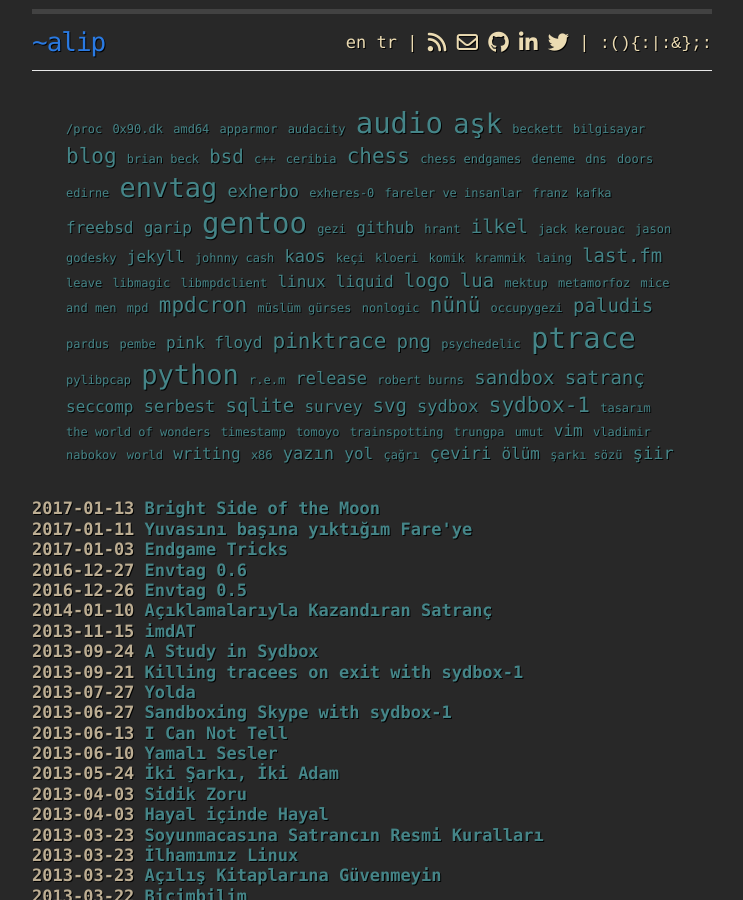
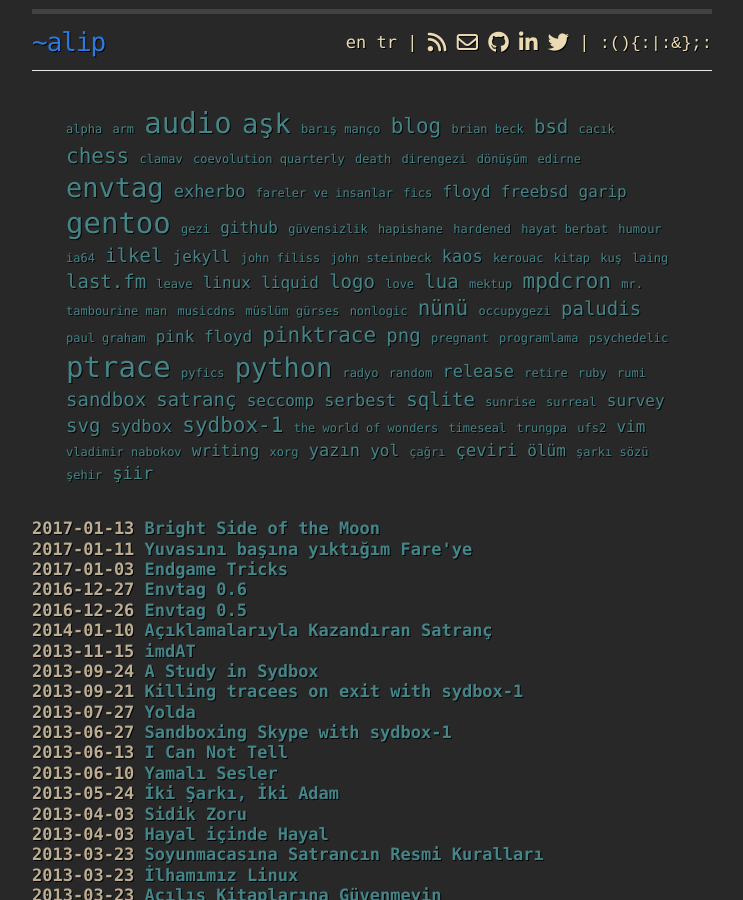
Before and after one commit to 190543/190543.github.io, a Jekyll site: the page built from index.html, in a window 1280 px wide and 900 px high. Shown: the whole window, without its empty margins (268-1011 px from the left). Built offline with Jekyll 4.4.1, drawn with Linux system fonts in a browser that asks for light colours; nearby versions of some CDN libraries; some of the changed text lies outside the part shown.

Commit message:
fuck: 10 years

```diff
--- a/_includes/cloud.html
+++ b/_includes/cloud.html
@@ -1,102 +1,102 @@
 <div id="htmltagcloud">
-<span class="tagcloud0"><a href="{{ site.url }}//tags/#tag-:proc">/proc</a></span>
-<span class="tagcloud0"><a href="{{ site.url }}//tags/#tag-0x90.dk">0x90.dk</a></span>
-<span class="tagcloud0"><a href="{{ site.url }}//tags/#tag-amd64">amd64</a></span>
-<span class="tagcloud0"><a href="{{ site.url }}//tags/#tag-apparmor">apparmor</a></span>
-<span class="tagcloud0"><a href="{{ site.url }}//tags/#tag-audacity">audacity</a></span>
+<span class="tagcloud0"><a href="{{ site.url }}//tags/#tag-alpha">alpha</a></span>
+<span class="tagcloud0"><a href="{{ site.url }}//tags/#tag-arm">arm</a></span>
 <span class="tagcloud13"><a href="{{ site.url }}//tags/#tag-audio">audio</a></span>
 <span class="tagcloud12"><a href="{{ site.url }}//tags/#tag-ask">aşk</a></span>
-<span class="tagcloud0"><a href="{{ site.url }}//tags/#tag-beckett">beckett</a></span>
-<span class="tagcloud0"><a href="{{ site.url }}//tags/#tag-bilgisayar">bilgisayar</a></span>
+<span class="tagcloud0"><a href="{{ site.url }}//tags/#tag-baris_manco">barış manço</a></span>
 <span class="tagcloud9"><a href="{{ site.url }}//tags/#tag-blog">blog</a></span>
 <span class="tagcloud0"><a href="{{ site.url }}//tags/#tag-brian_beck">brian beck</a></span>
 <span class="tagcloud7"><a href="{{ site.url }}//tags/#tag-bsd">bsd</a></span>
-<span class="tagcloud0"><a href="{{ site.url }}//tags/#tag-cplusplus">c++</a></span>
-<span class="tagcloud0"><a href="{{ site.url }}//tags/#tag-ceribia">ceribia</a></span>
+<span class="tagcloud0"><a href="{{ site.url }}//tags/#tag-cacik">cacık</a></span>
 <span class="tagcloud9"><a href="{{ site.url }}//tags/#tag-chess">chess</a></span>
-<span class="tagcloud0"><a href="{{ site.url }}//tags/#tag-chess_endgames">chess endgames</a></span>
-<span class="tagcloud0"><a href="{{ site.url }}//tags/#tag-deneme">deneme</a></span>
-<span class="tagcloud0"><a href="{{ site.url }}//tags/#tag-dns">dns</a></span>
-<span class="tagcloud0"><a href="{{ site.url }}//tags/#tag-doors">doors</a></span>
+<span class="tagcloud0"><a href="{{ site.url }}//tags/#tag-clamav">clamav</a></span>
+<span class="tagcloud0"><a href="{{ site.url }}//tags/#tag-coevolution_quarterly">coevolution quarterly</a></span>
+<span class="tagcloud0"><a href="{{ site.url }}//tags/#tag-death">death</a></span>
+<span class="tagcloud0"><a href="{{ site.url }}//tags/#tag-direngezi">direngezi</a></span>
+<span class="tagcloud0"><a href="{{ site.url }}//tags/#tag-donusum">dönüşüm</a></span>
 <span class="tagcloud0"><a href="{{ site.url }}//tags/#tag-edirne">edirne</a></span>
 <span class="tagcloud12"><a href="{{ site.url }}//tags/#tag-envtag">envtag</a></span>
 <span class="tagcloud17"><a href="{{ site.url }}//tags/#tag-exherbo">exherbo</a></span>
-<span class="tagcloud0"><a href="{{ site.url }}//tags/#tag-exheresminus0">exheres-0</a></span>
 <span class="tagcloud0"><a href="{{ site.url }}//tags/#tag-fareler_ve_insanlar">fareler ve insanlar</a></span>
-<span class="tagcloud0"><a href="{{ site.url }}//tags/#tag-franz_kafka">franz kafka</a></span>
+<span class="tagcloud0"><a href="{{ site.url }}//tags/#tag-fics">fics</a></span>
+<span class="tagcloud4"><a href="{{ site.url }}//tags/#tag-floyd">floyd</a></span>
 <span class="tagcloud4"><a href="{{ site.url }}//tags/#tag-freebsd">freebsd</a></span>
 <span class="tagcloud4"><a href="{{ site.url }}//tags/#tag-garip">garip</a></span>
 <span class="tagcloud13"><a href="{{ site.url }}//tags/#tag-gentoo">gentoo</a></span>
 <span class="tagcloud0"><a href="{{ site.url }}//tags/#tag-gezi">gezi</a></span>
 <span class="tagcloud4"><a href="{{ site.url }}//tags/#tag-github">github</a></span>
-<span class="tagcloud0"><a href="{{ site.url }}//tags/#tag-hrant">hrant</a></span>
+<span class="tagcloud0"><a href="{{ site.url }}//tags/#tag-guvensizlik">güvensizlik</a></span>
+<span class="tagcloud0"><a href="{{ site.url }}//tags/#tag-hapishane">hapishane</a></span>
+<span class="tagcloud0"><a href="{{ site.url }}//tags/#tag-hardened">hardened</a></span>
+<span class="tagcloud0"><a href="{{ site.url }}//tags/#tag-hayat_berbat">hayat berbat</a></span>
+<span class="tagcloud0"><a href="{{ site.url }}//tags/#tag-humour">humour</a></span>
+<span class="tagcloud0"><a href="{{ site.url }}//tags/#tag-ia64">ia64</a></span>
 <span class="tagcloud7"><a href="{{ site.url }}//tags/#tag-ilkel">ilkel</a></span>
-<span class="tagcloud0"><a href="{{ site.url }}//tags/#tag-jack_kerouac">jack kerouac</a></span>
-<span class="tagcloud0"><a href="{{ site.url }}//tags/#tag-jason_godesky">jason godesky</a></span>
 <span class="tagcloud4"><a href="{{ site.url }}//tags/#tag-jekyll">jekyll</a></span>
-<span class="tagcloud0"><a href="{{ site.url }}//tags/#tag-johnny_cash">johnny cash</a></span>
+<span class="tagcloud0"><a href="{{ site.url }}//tags/#tag-john_filiss">john filiss</a></span>
+<span class="tagcloud0"><a href="{{ site.url }}//tags/#tag-john_steinbeck">john steinbeck</a></span>
 <span class="tagcloud22"><a href="{{ site.url }}//tags/#tag-kaos">kaos</a></span>
-<span class="tagcloud0"><a href="{{ site.url }}//tags/#tag-keci">keçi</a></span>
-<span class="tagcloud0"><a href="{{ site.url }}//tags/#tag-kloeri">kloeri</a></span>
-<span class="tagcloud0"><a href="{{ site.url }}//tags/#tag-komik">komik</a></span>
-<span class="tagcloud0"><a href="{{ site.url }}//tags/#tag-kramnik">kramnik</a></span>
+<span class="tagcloud0"><a href="{{ site.url }}//tags/#tag-kerouac">kerouac</a></span>
+<span class="tagcloud0"><a href="{{ site.url }}//tags/#tag-kitap">kitap</a></span>
+<span class="tagcloud0"><a href="{{ site.url }}//tags/#tag-kus">kuş</a></span>
 <span class="tagcloud0"><a href="{{ site.url }}//tags/#tag-laing">laing</a></span>
 <span class="tagcloud7"><a href="{{ site.url }}//tags/#tag-last.fm">last.fm</a></span>
 <span class="tagcloud0"><a href="{{ site.url }}//tags/#tag-leave">leave</a></span>
-<span class="tagcloud0"><a href="{{ site.url }}//tags/#tag-libmagic">libmagic</a></span>
-<span class="tagcloud0"><a href="{{ site.url }}//tags/#tag-libmpdclient">libmpdclient</a></span>
 <span class="tagcloud4"><a href="{{ site.url }}//tags/#tag-linux">linux</a></span>
 <span class="tagcloud4"><a href="{{ site.url }}//tags/#tag-liquid">liquid</a></span>
 <span class="tagcloud7"><a href="{{ site.url }}//tags/#tag-logo">logo</a></span>
+<span class="tagcloud0"><a href="{{ site.url }}//tags/#tag-love">love</a></span>
 <span class="tagcloud7"><a href="{{ site.url }}//tags/#tag-lua">lua</a></span>
 <span class="tagcloud0"><a href="{{ site.url }}//tags/#tag-mektup">mektup</a></span>
-<span class="tagcloud0"><a href="{{ site.url }}//tags/#tag-metamorfoz">metamorfoz</a></span>
-<span class="tagcloud0"><a href="{{ site.url }}//tags/#tag-mice_and_men">mice and men</a></span>
-<span class="tagcloud0"><a href="{{ site.url }}//tags/#tag-mpd">mpd</a></span>
 <span class="tagcloud9"><a href="{{ site.url }}//tags/#tag-mpdcron">mpdcron</a></span>
+<span class="tagcloud0"><a href="{{ site.url }}//tags/#tag-mr._tambourine_man">mr. tambourine man</a></span>
+<span class="tagcloud0"><a href="{{ site.url }}//tags/#tag-musicdns">musicdns</a></span>
 <span class="tagcloud0"><a href="{{ site.url }}//tags/#tag-muslum_gurses">müslüm gürses</a></span>
 <span class="tagcloud0"><a href="{{ site.url }}//tags/#tag-nonlogic">nonlogic</a></span>
 <span class="tagcloud9"><a href="{{ site.url }}//tags/#tag-nunu">nünü</a></span>
 <span class="tagcloud0"><a href="{{ site.url }}//tags/#tag-occupygezi">occupygezi</a></span>
 <span class="tagcloud7"><a href="{{ site.url }}//tags/#tag-paludis">paludis</a></span>
-<span class="tagcloud0"><a href="{{ site.url }}//tags/#tag-pardus">pardus</a></span>
-<span class="tagcloud0"><a href="{{ site.url }}//tags/#tag-pembe">pembe</a></span>
+<span class="tagcloud0"><a href="{{ site.url }}//tags/#tag-paul_graham">paul graham</a></span>
 <span class="tagcloud4"><a href="{{ site.url }}//tags/#tag-pink_floyd">pink floyd</a></span>
 <span class="tagcloud9"><a href="{{ site.url }}//tags/#tag-pinktrace">pinktrace</a></span>
 <span class="tagcloud7"><a href="{{ site.url }}//tags/#tag-png">png</a></span>
+<span class="tagcloud0"><a href="{{ site.url }}//tags/#tag-pregnant">pregnant</a></span>
+<span class="tagcloud0"><a href="{{ site.url }}//tags/#tag-programlama">programlama</a></span>
 <span class="tagcloud0"><a href="{{ site.url }}//tags/#tag-psychedelic">psychedelic</a></span>
 <span class="tagcloud13"><a href="{{ site.url }}//tags/#tag-ptrace">ptrace</a></span>
-<span class="tagcloud0"><a href="{{ site.url }}//tags/#tag-pylibpcap">pylibpcap</a></span>
+<span class="tagcloud0"><a href="{{ site.url }}//tags/#tag-pyfics">pyfics</a></span>
 <span class="tagcloud12"><a href="{{ site.url }}//tags/#tag-python">python</a></span>
-<span class="tagcloud0"><a href="{{ site.url }}//tags/#tag-r.e.m">r.e.m</a></span>
+<span class="tagcloud0"><a href="{{ site.url }}//tags/#tag-radyo">radyo</a></span>
+<span class="tagcloud0"><a href="{{ site.url }}//tags/#tag-random">random</a></span>
 <span class="tagcloud20"><a href="{{ site.url }}//tags/#tag-release">release</a></span>
-<span class="tagcloud0"><a href="{{ site.url }}//tags/#tag-robert_burns">robert burns</a></span>
+<span class="tagcloud0"><a href="{{ site.url }}//tags/#tag-retire">retire</a></span>
+<span class="tagcloud0"><a href="{{ site.url }}//tags/#tag-ruby">ruby</a></span>
+<span class="tagcloud0"><a href="{{ site.url }}//tags/#tag-rumi">rumi</a></span>
 <span class="tagcloud7"><a href="{{ site.url }}//tags/#tag-sandbox">sandbox</a></span>
 <span class="tagcloud7"><a href="{{ site.url }}//tags/#tag-satranc">satranç</a></span>
 <span class="tagcloud4"><a href="{{ site.url }}//tags/#tag-seccomp">seccomp</a></span>
 <span class="tagcloud21"><a href="{{ site.url }}//tags/#tag-serbest">serbest</a></span>
 <span class="tagcloud7"><a href="{{ site.url }}//tags/#tag-sqlite">sqlite</a></span>
+<span class="tagcloud0"><a href="{{ site.url }}//tags/#tag-sunrise">sunrise</a></span>
+<span class="tagcloud0"><a href="{{ site.url }}//tags/#tag-surreal">surreal</a></span>
 <span class="tagcloud4"><a href="{{ site.url }}//tags/#tag-survey">survey</a></span>
 <span class="tagcloud7"><a href="{{ site.url }}//tags/#tag-svg">svg</a></span>
 <span class="tagcloud24"><a href="{{ site.url }}//tags/#tag-sydbox">sydbox</a></span>
 <span class="tagcloud9"><a href="{{ site.url }}//tags/#tag-sydboxminus1">sydbox-1</a></span>
-<span class="tagcloud0"><a href="{{ site.url }}//tags/#tag-tasarim">tasarım</a></span>
 <span class="tagcloud0"><a href="{{ site.url }}//tags/#tag-the_world_of_wonders">the world of wonders</a></span>
-<span class="tagcloud0"><a href="{{ site.url }}//tags/#tag-timestamp">timestamp</a></span>
-<span class="tagcloud0"><a href="{{ site.url }}//tags/#tag-tomoyo">tomoyo</a></span>
-<span class="tagcloud0"><a href="{{ site.url }}//tags/#tag-trainspotting">trainspotting</a></span>
+<span class="tagcloud0"><a href="{{ site.url }}//tags/#tag-timeseal">timeseal</a></span>
 <span class="tagcloud0"><a href="{{ site.url }}//tags/#tag-trungpa">trungpa</a></span>
-<span class="tagcloud0"><a href="{{ site.url }}//tags/#tag-umut">umut</a></span>
+<span class="tagcloud0"><a href="{{ site.url }}//tags/#tag-ufs2">ufs2</a></span>
 <span class="tagcloud4"><a href="{{ site.url }}//tags/#tag-vim">vim</a></span>
 <span class="tagcloud0"><a href="{{ site.url }}//tags/#tag-vladimir_nabokov">vladimir nabokov</a></span>
-<span class="tagcloud0"><a href="{{ site.url }}//tags/#tag-world">world</a></span>
 <span class="tagcloud4"><a href="{{ site.url }}//tags/#tag-writing">writing</a></span>
-<span class="tagcloud0"><a href="{{ site.url }}//tags/#tag-x86">x86</a></span>
+<span class="tagcloud0"><a href="{{ site.url }}//tags/#tag-xorg">xorg</a></span>
 <span class="tagcloud23"><a href="{{ site.url }}//tags/#tag-yazin">yazın</a></span>
 <span class="tagcloud4"><a href="{{ site.url }}//tags/#tag-yol">yol</a></span>
 <span class="tagcloud0"><a href="{{ site.url }}//tags/#tag-cagri">çağrı</a></span>
 <span class="tagcloud19"><a href="{{ site.url }}//tags/#tag-ceviri">çeviri</a></span>
 <span class="tagcloud4"><a href="{{ site.url }}//tags/#tag-olum">ölüm</a></span>
 <span class="tagcloud0"><a href="{{ site.url }}//tags/#tag-sarki_sozu">şarkı sözü</a></span>
+<span class="tagcloud0"><a href="{{ site.url }}//tags/#tag-sehir">şehir</a></span>
 <span class="tagcloud17"><a href="{{ site.url }}//tags/#tag-siir">şiir</a></span>
 </div>
--- a/_includes/footer.html
+++ b/_includes/footer.html
@@ -10,7 +10,7 @@
           Some rights reserved
         {% endcase %}
       </a>
-      &copy; 2009-{{ site.time | date:"%Y" }} <a href="{{ site.url }}">Ali Polatel</a>
+      &copy; 2006-{{ site.time | date:"%Y" }} <a href="{{ site.url }}">Ali Polatel</a>
     </p>
 
     <!-- <p>&#9829; + &#9774; = {% include nur %}</p> -->
```
Also changed, not shown: _includes/cloud-en.html (+18 -18 lines), en/tags/index.html (+50 -11 lines), tags/index.html (+50 -11 lines).
